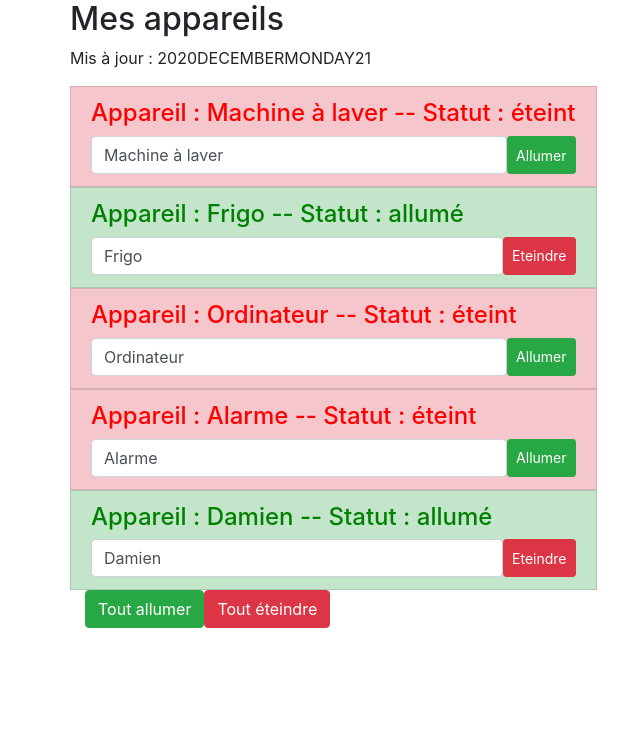
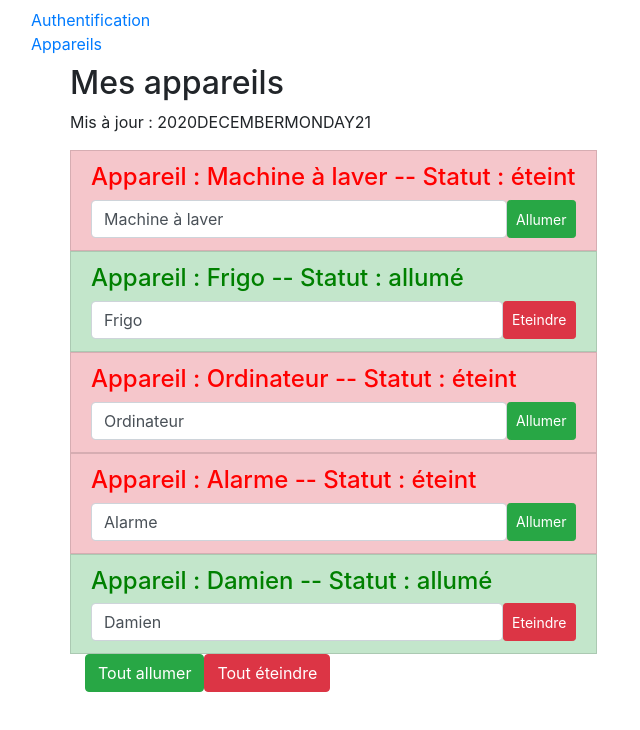
Before and after one commit to aurelien-altarriba/premier-projet-angular, an Angular app: page / in a window 1280 px wide. Shown: the top 730 px of the page, without its empty margins (0-640 px from the left). Built offline with nearby package versions, Linux system fonts and the light colour scheme.

Commit message:
Système de routes

```diff
--- a/src/app/app.component.html
+++ b/src/app/app.component.html
@@ -1,14 +1,17 @@
+<nav class="navbar navbar-default">
+  <div class="container-fluid">
+    <div class="navbar-collapse">
+      <ul class="nav navbar-nav">
+        <li><a href="#">Authentification</a></li>
+        <li class="active"><a href="#">Appareils</a></li>
+      </ul>
+    </div>
+  </div>
+</nav>
 <div class="container">
   <div class="row">
     <div class="col-xs-12">
-      <h2>Mes appareils</h2>
-      <p>Mis à jour : {{ lastUpdate | async | date: 'yMMMMEEEEd' | uppercase }}</p>
-      <ul class="list-group">
-        <app-appareil *ngFor="let appareil of appareils; let i = index" [appareilName]="appareil.name"
-          [appareilStatus]="appareil.status" [index]="i"></app-appareil>
-      </ul>
+      <router-outlet></router-outlet>
     </div>
   </div>
-  <button class="btn btn-success" [disabled]="!isAuth" (click)="onAllumer()">Tout allumer</button>
-  <button class="btn btn-danger" [disabled]="!isAuth" (click)="onEteindre()">Tout éteindre</button>
 </div>
--- a/src/app/app.component.ts
+++ b/src/app/app.component.ts
@@ -1,50 +1,12 @@
-import { Component, OnInit } from '@angular/core';
-import { AppareilService } from './services/appareil.service';
+import { Component } from '@angular/core';
 
 @Component({
   selector: 'app-root',
   templateUrl: './app.component.html',
   styleUrls: ['./app.component.scss']
 })
-export class AppComponent implements OnInit {
-  constructor(private appareilService: AppareilService) {
-    this.appareils = [];
-    setTimeout(
-      () => {
-        this.isAuth = true;
-      }, 4000
-    );
-  }
+export class AppComponent {
+  constructor() {
 
-  ngOnInit() {
-    this.appareils = this.appareilService.appareils;
-  }
-
-  isAuth: boolean = false;
-  appareils: any[];
-
-  lastUpdate: Promise<Date> = new Promise((resolve, reject) => {
-    const date = new Date();
-    setTimeout(() => {
-      resolve(date);
-    }, 2000);
-  });
-
-  getActif() {
-    if (this.isAuth) {
-      return 'btn btn-success';
-    } else {
-      return 'btn btn-secondary';
-    }
-  }
-
-  onAllumer() {
-    this.appareilService.switchOnAll();
-  }
-
-  onEteindre() {
-    if (confirm('Etes-vous sûr de vouloir éteindre tous vos appareils ?')) {
-      this.appareilService.switchOffAll();
-    }
   }
 }
--- a/src/app/app.module.ts
+++ b/src/app/app.module.ts
@@ -3,18 +3,23 @@
 
 import { AppRoutingModule } from './app-routing.module';
 import { AppComponent } from './app.component';
-import { MonPremierComponent } from './mon-premier/mon-premier.component';
 import { AppareilComponent } from './appareil/appareil.component';
 
 import { FormsModule } from '@angular/forms';
 import { AppareilService } from './services/appareil.service';
 import { AuthComponent } from './auth/auth.component';
 import { AppareilViewComponent } from './appareil-view/appareil-view.component';
+import { Routes, RouterModule } from '@angular/router';
+
+const appRoutes: Routes = [
+  { path: 'appareils', component: AppareilViewComponent },
+  { path: 'auth', component: AuthComponent },
+  { path: '', component: AppareilViewComponent }
+];
 
 @NgModule({
   declarations: [
     AppComponent,
-    MonPremierComponent,
     AppareilComponent,
     AuthComponent,
     AppareilViewComponent
@@ -22,7 +27,8 @@
   imports: [
     BrowserModule,
     AppRoutingModule,
-    FormsModule
+    FormsModule,
+    RouterModule.forRoot(appRoutes)
   ],
   providers: [AppareilService],
   bootstrap: [AppComponent]
--- a/src/app/appareil-view/appareil-view.component.html
+++ b/src/app/appareil-view/appareil-view.component.html
@@ -1 +1,14 @@
-<p>appareil-view works!</p>
+<div class="container">
+  <div class="row">
+    <div class="col-xs-12">
+      <h2>Mes appareils</h2>
+      <p>Mis à jour : {{ lastUpdate | async | date: 'yMMMMEEEEd' | uppercase }}</p>
+      <ul class="list-group">
+        <app-appareil *ngFor="let appareil of appareils; let i = index" [appareilName]="appareil.name"
+          [appareilStatus]="appareil.status" [index]="i"></app-appareil>
+      </ul>
+    </div>
+  </div>
+  <button class="btn btn-success" [disabled]="!isAuth" (click)="onAllumer()">Tout allumer</button>
+  <button class="btn btn-danger" [disabled]="!isAuth" (click)="onEteindre()">Tout éteindre</button>
+</div>
--- a/src/app/appareil-view/appareil-view.component.ts
+++ b/src/app/appareil-view/appareil-view.component.ts
@@ -1,4 +1,5 @@
 import { Component, OnInit } from '@angular/core';
+import { AppareilService } from '../services/appareil.service';
 
 @Component({
   selector: 'app-appareil-view',
@@ -7,9 +8,44 @@
 })
 export class AppareilViewComponent implements OnInit {
 
-  constructor() { }
+  constructor(private appareilService: AppareilService) {
+    this.appareils = [];
+    setTimeout(
+      () => {
+        this.isAuth = true;
+      }, 4000
+    );
+  }
 
   ngOnInit(): void {
+    this.appareils = this.appareilService.appareils;
   }
 
+  isAuth: boolean = false;
+  appareils: any[];
+
+  lastUpdate: Promise<Date> = new Promise((resolve, reject) => {
+    const date = new Date();
+    setTimeout(() => {
+      resolve(date);
+    }, 2000);
+  });
+
+  getActif() {
+    if (this.isAuth) {
+      return 'btn btn-success';
+    } else {
+      return 'btn btn-secondary';
+    }
+  }
+
+  onAllumer() {
+    this.appareilService.switchOnAll();
+  }
+
+  onEteindre() {
+    if (confirm('Etes-vous sûr de vouloir éteindre tous vos appareils ?')) {
+      this.appareilService.switchOffAll();
+    }
+  }
 }
```
